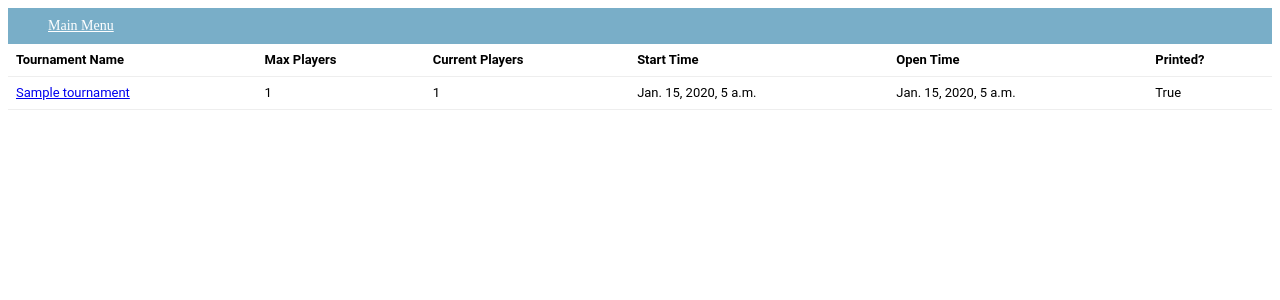
After one commit to Kalnoch/magfest_inventory, a Django app: page /runners/ in a window 1280 px wide. The commit adds this page. Shown: the top 300 px of the page. Run offline with Django 3.2, Linux system fonts and the light colour scheme; tables that the repository leaves empty hold one stand-in row (values such as "Sample post"); parts of the project's set-up code (start-up, migrations or seed data) failed here and were passed over.

Commit message:
Beginning of a tournament runners set of pages

```diff
--- a/inventory/models.py
+++ b/inventory/models.py
@@ -37,6 +37,7 @@ class Tournament(models.Model):
     open_time = models.DateTimeField()  # When signup opens for the tournament
     m_points = models.IntegerField()  # Number of m-points associated with a tournament
     players = models.ManyToManyField('TournamentPlayer', blank=True)
+    printed = models.BooleanField(default=False)  # Whether the tournament bracket has been printed
     # kind_of_bracket
 
     def __str__(self):
--- a/inventory/templates/inventory/tournament_players.html
+++ b/inventory/templates/inventory/tournament_players.html
@@ -6,7 +6,7 @@
     <link rel="stylesheet" type="text/css" href="/static/inventory/css/minimal.css">
 </head>
 {%  load static %}
-<body style="background-image: url('{%  static "inventory/images/Repeated_Wallpaper_Light.png" %}');">
+<body>
 <div class="breadcrumbs">
     <a href="/tournaments">Tournaments</a>
     ->
--- /dev/null
+++ b/inventory/templates/inventory/tournament_runners.html
@@ -0,0 +1,33 @@
+<!DOCTYPE html>
+<html lang="en">
+<head>
+    <meta charset="UTF-8">
+    <title>Tournament Runners Dashboard</title>
+    <link rel="stylesheet" type="text/css" href="/static/inventory/css/minimal.css">
+</head>
+<body>
+<div class="breadcrumbs">
+    <a href="/runners"> Main Menu </a>
+</div>
+<table style="width:100%; background-color: white">
+    <tr>
+        <th>Tournament Name</th>
+        <th>Max Players</th>
+        <th>Current Players</th>
+        <th>Start Time</th>
+        <th>Open Time</th>
+        <th>Printed?</th>
+    </tr>
+{% for tournament in tournament_list %}
+    <tr>
+        <td><a href="{{ tournament.id }}/">{{ tournament.name }}</a></td>
+        <td>{{ tournament.max_players }}</td>
+        <td>{{ tournament.players.count }}</td>
+        <td>{{ tournament.start_time }}</td>
+        <td>{{ tournament.open_time }}</td>
+        <td>{{ tournament.printed }}</td>
+    </tr>
+{% endfor %}
+</table>
+</body>
+</html>
--- a/inventory/urls.py
+++ b/inventory/urls.py
@@ -15,6 +15,9 @@ urlpatterns = [
     path('player_detail/remove', views.remove_player_from_tournament),
     path('tournaments/<int:tournament_id>/', views.tournament_detail, name='tournament detail'),
     path('tournaments/<int:tournament_id>/signup', views.tournament_signup, name='tournament signup'),
-    path('tournaments/<int:tournament_id>/player_list/', views.tournament_player_list, name='tournament players'),
-    path('tournaments/<int:tournament_id>/player_list/shuffle', views.tournament_player_list_shuffled, name='shuffled tournament players'),
+    path('runners/', views.runner_index),
+    path('runners/<int:tournament_id>/', views.runner_detail),
+    path('runners/<int:tournament_id>/print', views.runner_print),
+    path('runners/<int:tournament_id>/player_list/', views.tournament_player_list, name='tournament players'),
+    path('runners/<int:tournament_id>/player_list/shuffle', views.tournament_player_list_shuffled, name='shuffled tournament players'),
 ]
--- a/inventory/views.py
+++ b/inventory/views.py
@@ -102,6 +102,28 @@ def tournament_signup(request, tournament_id):
                                                                 'error_message': "Signup unsuccessful, sorry, it might be full"})
 
 
+def runner_index(request):
+    tournament_list = Tournament.objects.order_by('start_time')
+    return render(request, 'inventory/tournament_runners.html', {'tournament_list': tournament_list})
+
+
+def runner_detail(request, tournament_id):
+    tournament = get_object_or_404(Tournament, pk=tournament_id)
+    player_list = tournament.players.all()
+    return render(request, 'inventory/runner_detail.html', {'tournament': tournament,
+                                                            'players_list': player_list})
+
+
+def runner_print(request, tournament_id):
+    tournament = get_object_or_404(Tournament, pk=tournament_id)
+    tournament.printed = True
+    tournament.save()
+    player_list = list(tournament.players.all())
+    shuffle(player_list)
+    return render(request, 'inventory/runner_print.html', {'tournament': tournament,
+                                                           'players_list': player_list})
+
+
 def tournament_player_list(request, tournament_id):
     tournament = get_object_or_404(Tournament, pk=tournament_id)
     player_list = tournament.players.all()
```
Also changed, not shown: inventory/templates/inventory/runner_detail.html (added, +28 -0 lines), inventory/templates/inventory/runner_print.html (added, +12 -0 lines).
